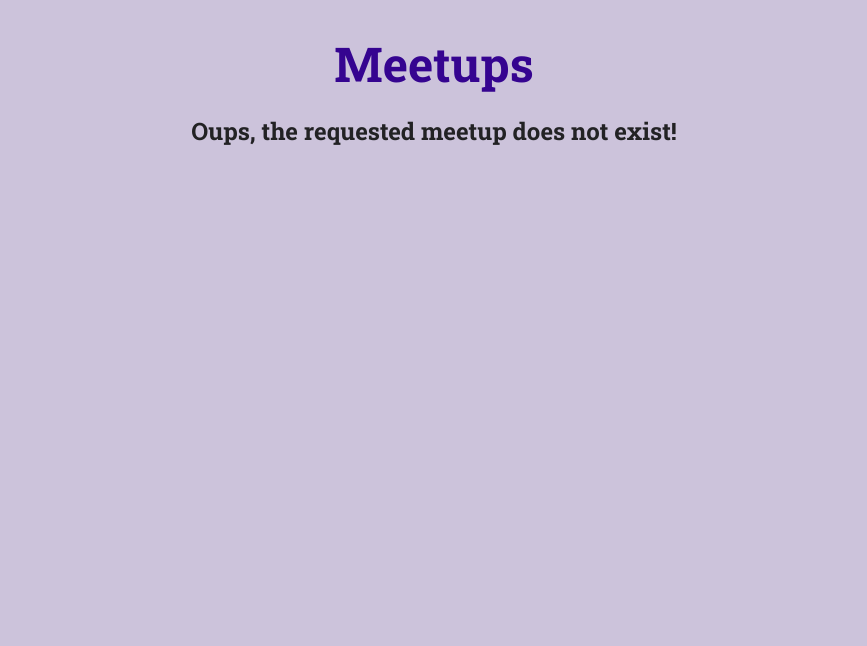
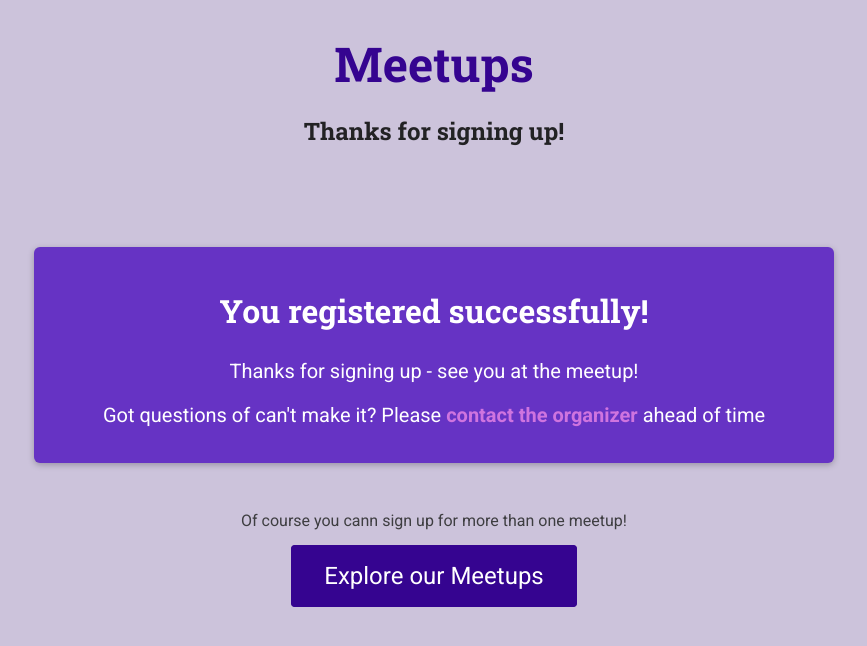
Before and after one commit to DanielW1987/django-course-project, a Django app: page /meetups/success in a window 1280 px wide. Shown: the top 646 px of the page, without its empty margins (206-1073 px from the left). Run offline with Django 4.2, Linux system fonts and the light colour scheme; data that the repository does not hold is empty.

Commit message:
handle meetup registration

```diff
--- /dev/null
+++ b/meetups/static/meetups/css/registration-confirmation.css
@@ -0,0 +1,37 @@
+main {
+    text-align: center;
+}
+
+#confirmation {
+    max-width: 50rem;
+    margin: 3rem auto;
+    box-shadow: 0 2px 6px rgba(0, 0, 0, 0.25);
+    padding: 1rem;
+    background-color: #6633c4;
+    border-radius: 6px;
+    color: white
+}
+
+#confirmation h2 {
+    color: inherit;
+    font-size: 2rem;
+}
+
+#confirmation p {
+    font-size: 1.25rem;
+}
+
+#confirmation p a {
+    color: #cf74df;
+    text-decoration: none;
+    font-weight: bold;
+}
+
+#continue p {
+    margin: 2rem 0;
+}
+
+#continue .btn {
+    font-size: 1.5rem;
+    padding: 1rem 2rem;
+}
--- /dev/null
+++ b/meetups/templates/meetups/registration-success.html
@@ -0,0 +1,26 @@
+{% extends 'meetups/base/base.html' %}
+{% load static %}
+
+{% block title %}
+You registered successfully!
+{% endblock %}
+
+{% block site_css %}
+<link rel="stylesheet" href="{% static 'meetups/css/registration-confirmation.css' %}">
+{% endblock %}
+
+{% block main_heading %}
+Thanks for signing up!
+{% endblock %}
+
+{% block main %}
+<section id="confirmation">
+    <h2>You registered successfully!</h2>
+    <p>Thanks for signing up - see you at the meetup!</p>
+    <p>Got questions of can't make it? Please <a href="mailto:{{ meetup.organizer_email }}">contact the organizer</a> ahead of time</p>
+</section>
+<section id="continue">
+    <p>Of course you cann sign up for more than one meetup!</p>
+    <p><a href="/meetups" class="btn">Explore our Meetups</a></p>
+</section>
+{% endblock %}
--- a/meetups/urls.py
+++ b/meetups/urls.py
@@ -5,5 +5,6 @@ from . import views
 
 urlpatterns = [
     path('meetups/', views.index, name='all-meetups'),
+    path('meetups/success', views.confirm_registration, name='confirm-registration'),
     path('meetups/<slug:meetup_slug>', views.meetup_details, name='meetup-details'),  # slug: <- slug converter usage
 ] + static(settings.MEDIA_URL, document_root=settings.MEDIA_ROOT)
--- a/meetups/views.py
+++ b/meetups/views.py
@@ -1,5 +1,6 @@
-from django.shortcuts import render
+from django.shortcuts import render, redirect
 
+from meetups.forms import MeetupRegistrationForm
 from meetups.models import Meetup
 
 
@@ -14,9 +15,28 @@ def index(request):
 
 def meetup_details(request, meetup_slug):
     try:
-        selected_meetup = Meetup.objects.get(slug=meetup_slug)
-        return render(request, template_name='meetups/details.html', context={
-            'meetup': selected_meetup
-        })
-    except Exception:
+        meetup = Meetup.objects.get(slug=meetup_slug)
+        if request.method == 'GET':
+            meetup_registration_form = MeetupRegistrationForm()
+            return render(request, template_name='meetups/details.html', context={
+                'meetup': meetup,
+                'form': meetup_registration_form
+            })
+        elif request.method == 'POST':
+            meetup_registration_form = MeetupRegistrationForm(request.POST)
+            if meetup_registration_form.is_valid():
+                participant = meetup_registration_form.save()
+                meetup.participants.add(participant)
+                return redirect(to='confirm-registration')
+            else:
+                return render(request, template_name='meetups/details.html', context={
+                    'meetup': meetup,
+                    'form': meetup_registration_form
+                })
+    except Exception as e:
+        print(e)
         return render(request, template_name='meetups/404.html')
+
+
+def confirm_registration(request):
+    return render(request, template_name='meetups/registration-success.html')
```
Also changed, not shown: meetups/forms.py (added, +8 -0 lines), meetups/templates/meetups/details.html (+9 -1 lines).
